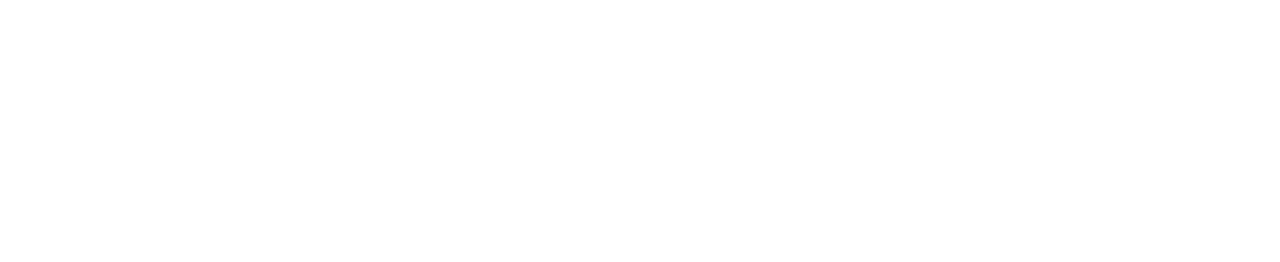
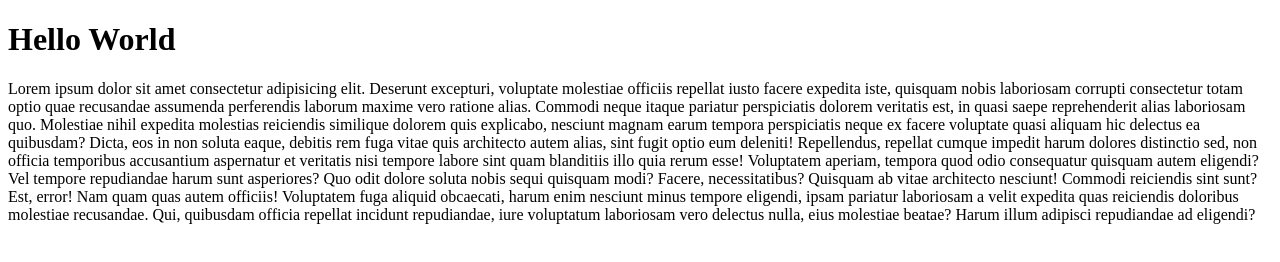
Before and after one commit to DonnellyDev/my-first-git-repo, a plain HTML site: page index.html in a window 1280 px wide. Drawn offline with Linux system fonts and the light colour scheme.

Commit message:
Added some dummy text

```diff
--- a/index.html
+++ b/index.html
@@ -3,7 +3,34 @@
   <head>
     <meta charset="UTF-8" />
     <meta name="viewport" content="width=device-width, initial-scale=1.0" />
-    <title>Document</title>
+    <title>My Git Repo</title>
   </head>
-  <body></body>
+  <body>
+    <h1>Hello World</h1>
+
+    <p>
+      Lorem ipsum dolor sit amet consectetur adipisicing elit. Deserunt
+      excepturi, voluptate molestiae officiis repellat iusto facere expedita
+      iste, quisquam nobis laboriosam corrupti consectetur totam optio quae
+      recusandae assumenda perferendis laborum maxime vero ratione alias.
+      Commodi neque itaque pariatur perspiciatis dolorem veritatis est, in quasi
+      saepe reprehenderit alias laboriosam quo. Molestiae nihil expedita
+      molestias reiciendis similique dolorem quis explicabo, nesciunt magnam
+      earum tempora perspiciatis neque ex facere voluptate quasi aliquam hic
+      delectus ea quibusdam? Dicta, eos in non soluta eaque, debitis rem fuga
+      vitae quis architecto autem alias, sint fugit optio eum deleniti!
+      Repellendus, repellat cumque impedit harum dolores distinctio sed, non
+      officia temporibus accusantium aspernatur et veritatis nisi tempore labore
+      sint quam blanditiis illo quia rerum esse! Voluptatem aperiam, tempora
+      quod odio consequatur quisquam autem eligendi? Vel tempore repudiandae
+      harum sunt asperiores? Quo odit dolore soluta nobis sequi quisquam modi?
+      Facere, necessitatibus? Quisquam ab vitae architecto nesciunt! Commodi
+      reiciendis sint sunt? Est, error! Nam quam quas autem officiis! Voluptatem
+      fuga aliquid obcaecati, harum enim nesciunt minus tempore eligendi, ipsam
+      pariatur laboriosam a velit expedita quas reiciendis doloribus molestiae
+      recusandae. Qui, quibusdam officia repellat incidunt repudiandae, iure
+      voluptatum laboriosam vero delectus nulla, eius molestiae beatae? Harum
+      illum adipisci repudiandae ad eligendi?
+    </p>
+  </body>
 </html>
```
